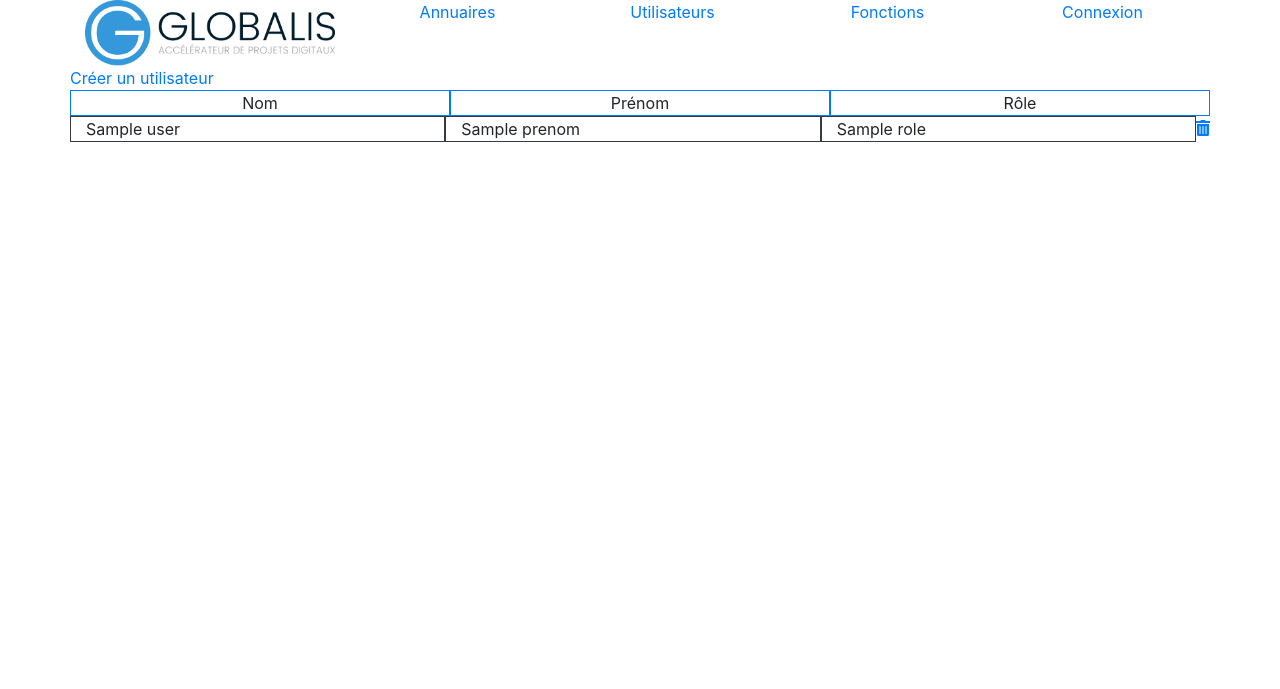
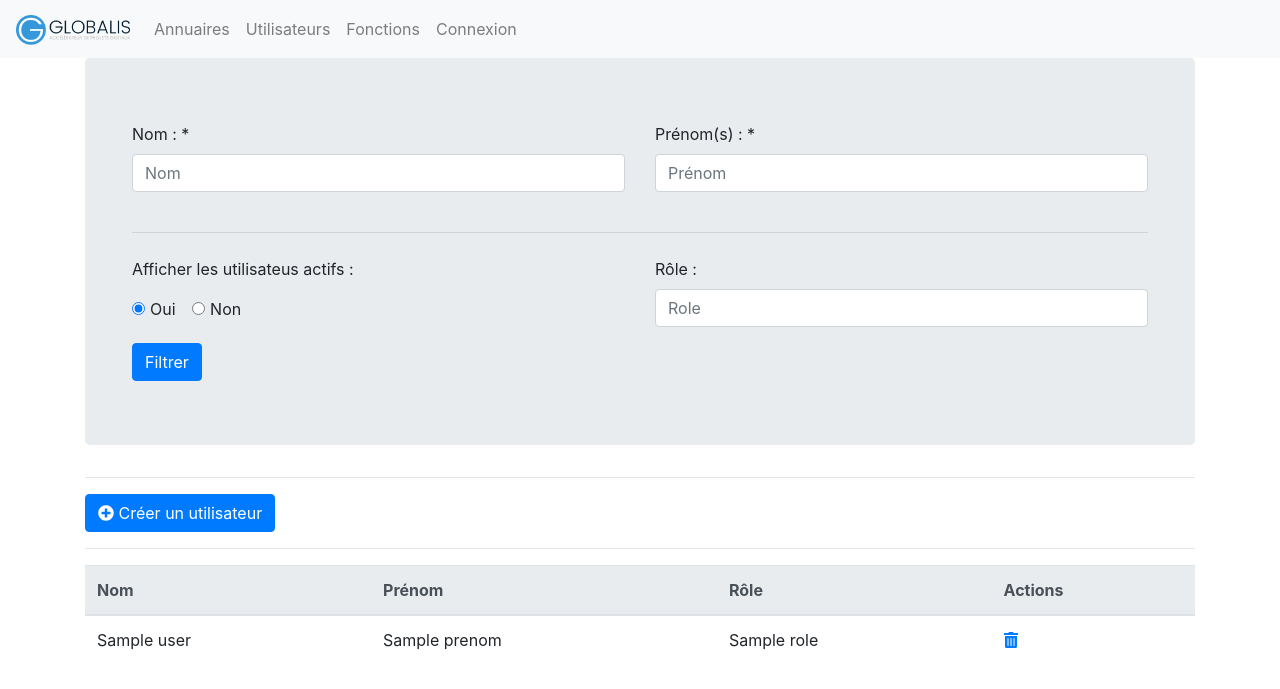
Before and after one commit to Greite/globalis_annuaire, a Symfony app: template templates/listUser.html.twig in a window 1280 px wide. Shown: the top 689 px of the page. Run offline with Twig, Linux system fonts and the light colour scheme; the template is opened without the code that fills it: most values are stand-ins (such as "Sample title", 1, 10 or a date in 2020); some libraries are stand-ins or nearby versions.

Commit message:
Feature - #noid - Design

```diff
--- a/templates/createFonction.html.twig
+++ b/templates/createFonction.html.twig
@@ -1,6 +1,6 @@
 {% include 'base.html.twig' %}
 
-<form action="{{ path('createFonction') }}" method="POST" class="col-6">
+<form action="{{ path('createFonction') }}" method="POST" class="container">
     <div class="form-group">
         <label for="libelle">Libellé de la fonction : *</label>
         <input type="text" class="form-control" id="libelle" name="libelle" placeholder="Libellé de la fonction">
--- a/templates/header.html.twig
+++ b/templates/header.html.twig
@@ -1,17 +1,36 @@
-<header class="container">
-    <div class="row">
-        <div class="col"><img class="rounded" src="{{ asset('assets/img/globalis-logo.png') }}" width="250" alt="globalis logo" /></div>
-        <div class="col text-center"><a href="{{ path('test') }}">Annuaires</a></div>
-        <div class="col text-center"><a href="{{ path('listUser') }}">Utilisateurs</a></div>
-        <div class="col text-center"><a href="{{ path('listFonction') }}">Fonctions</a></div>
+<nav class="navbar navbar-expand-lg navbar-light bg-light">
+    <a class="navbar-brand">
+        <img src="{{ asset('assets/img/globalis-logo.png') }}" height="30" alt="">
+    </a>
+    <button class="navbar-toggler" type="button" data-toggle="collapse" data-target="#navbarNav" aria-controls="navbarNav" aria-expanded="false" aria-label="Toggle navigation">
+        <span class="navbar-toggler-icon"></span>
+    </button>
+    <div class="collapse navbar-collapse" id="navbarNav">
+        <ul class="navbar-nav mr-auto">
+            <li class="nav-item">
+                <a class="nav-link" href="{{ path('test') }}">Annuaires</a>
+            </li>
+            <li class="nav-item">
+                <a class="nav-link" href="{{ path('listUser') }}">Utilisateurs</a>
+            </li>
+            <li class="nav-item">
+                <a class="nav-link" href="{{ path('listFonction') }}">Fonctions</a>
+            </li>
+            {% if app.session.get('user') %}
+                <li class="nav-item">
+                    <a class="nav-link" href="{{ path('deconnexion') }}">Déconnexion</a>
+                </li>
+            {% else %}
+                <li class="nav-item">
+                    <a class="nav-link" href="{{ path('formConnexion') }}">Connexion</a>
+                </li>
+            {% endif %}
+        </ul>
         {% if app.session.get('user') %}
-            <div class="col text-center">
+            <span class="navbar-text text-center">
                 {{ app.session.get('user').prenom }} {{ app.session.get('user').nom }}<br>
-                {{ app.session.get('user').role }}<br>
-                <a href="{{ path('deconnexion') }}">Deconnexion</a>
-            </div>
-        {% else %}
-            <div class="col text-center"><a href="{{ path('formConnexion') }}">Connexion</a></div>
+               {{ app.session.get('user').role }}
+            </span>
         {% endif %}
     </div>
-</header>
+</nav>
--- a/templates/listUser.html.twig
+++ b/templates/listUser.html.twig
@@ -1,21 +1,62 @@
 {% include 'base.html.twig' %}
 
 <div class="container">
-    <div class="row">
-        <a href="{{ path('formCreateUser') }}">Créer un utilisateur</a>
+    <div class="jumbotron">
+        <form method="POST" class="container">
+            <div class="row">
+                <div class="form-group col">
+                    <label for="nom">Nom : *</label>
+                    <input type="text" class="form-control" id="nom" name="nom" placeholder="Nom">
+                </div>
+                <div class="form-group col">
+                    <label for="penom">Prénom(s) : *</label>
+                    <input type="text" class="form-control" id="prenom" name="prenom" placeholder="Prénom">
+                </div>
+            </div>
+            <hr class="my-4">
+            <div class="row">
+                <div class="form-group col">
+                    <p>Afficher les utilisateus actifs : </p>
+                    <div class="form-check form-check-inline">
+                        <input class="form-check-input" type="radio" name="activeUser" id="yes" value="1" checked>
+                        <label class="form-check-label" for="yes">Oui</label>
+                    </div>
+                    <div class="form-check form-check-inline">
+                        <input class="form-check-input" type="radio" name="activeUser" id="no" value="0">
+                        <label class="form-check-label" for="no">Non</label>
+                    </div>
+                </div>
+                <div class="form-group col">
+                    <label for="nom">Rôle : </label>
+                    <input type="text" class="form-control" id="role" name="role" placeholder="Role">
+                </div>
+            </div>
+            <button type="submit" class="btn btn-primary">Filtrer</button>
+        </form>
     </div>
-    <div class="row">
-        <div class="col border border-primary text-center">Nom</div>
-        <div class="col border border-primary text-center">Prénom</div>
-        <div class="col border border-primary text-center">Rôle</div>
-    </div>
-    {% for user in users %}
-        <div class="row">
-            <div class="col border border-dark">{{ user.nom }}</div>
-            <div class="col border border-dark">{{ user.prenom }}</div>
-            <div class="col border border-dark">{{ user.role.title }}</div>
-
-            <a href="{{ path('deleteUser', {'id': user.id}) }}"><i class="fas fa-trash-alt"></i></a>
-        </div>
-    {% endfor %}
+    <hr>
+    <a href="{{ path('formCreateUser') }}">
+        <button type="button" class="btn btn-primary"><i class="fas fa-plus-circle"></i> Créer un utilisateur</button>
+    </a>
+    <hr>
+    <table class="table">
+        <thead class="thead-light">
+        <tr>
+            <th scope="col">Nom</th>
+            <th scope="col">Prénom</th>
+            <th scope="col">Rôle</th>
+            <th scope="col">Actions</th>
+        </tr>
+        </thead>
+        <tbody>
+        {% for user in users %}
+            <tr>
+                <td>{{ user.nom }}</td>
+                <td>{{ user.prenom }}</td>
+                <td>{{ user.role.title }}</td>
+                <td><a href="{{ path('deleteUser', {'id': user.id}) }}"><i class="fas fa-trash-alt"></i></a></td>
+            </tr>
+        {% endfor %}
+        </tbody>
+    </table>
 </div>
```
Also changed, not shown: templates/listFonction.html.twig (+40 -7 lines).
